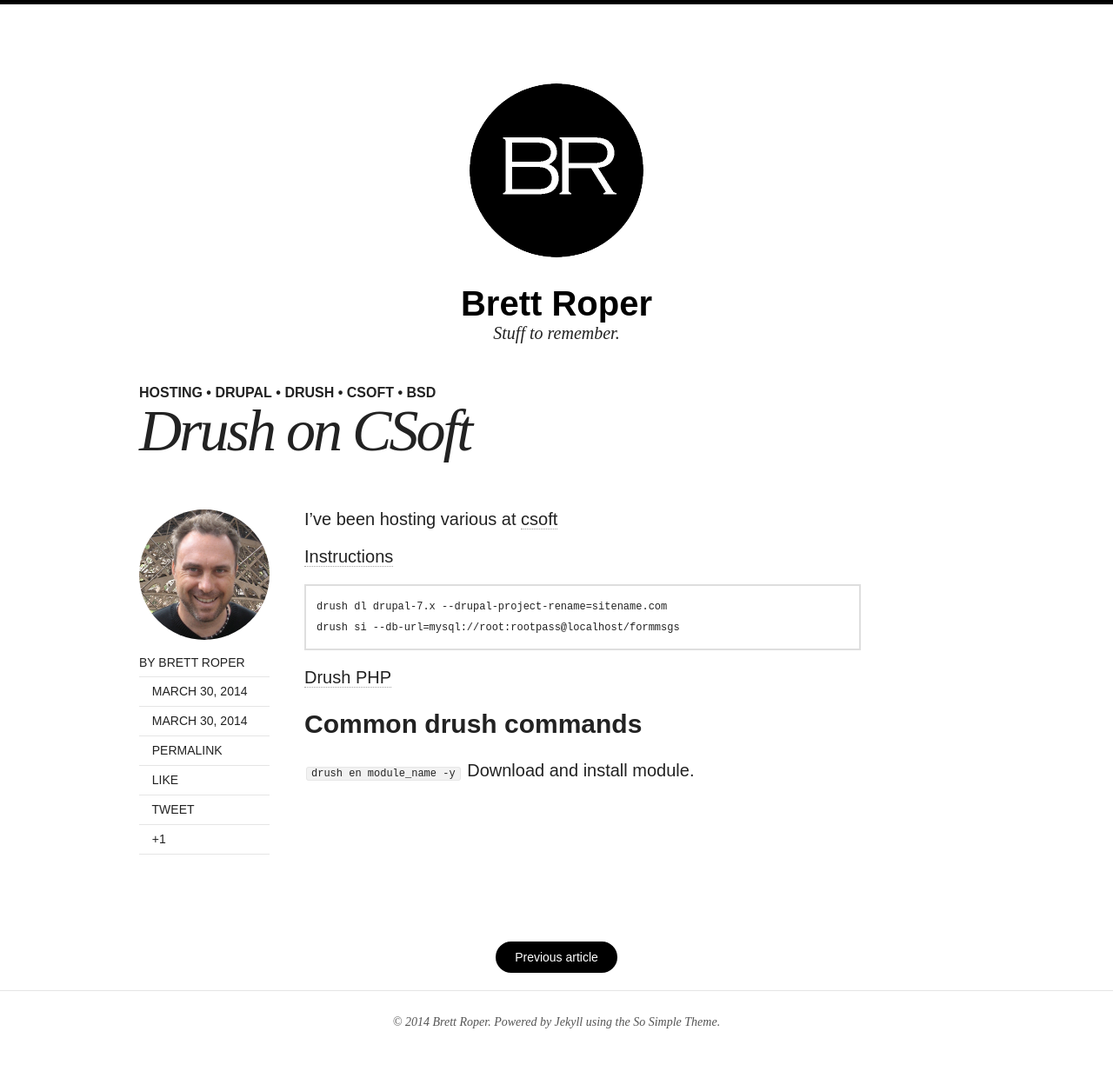
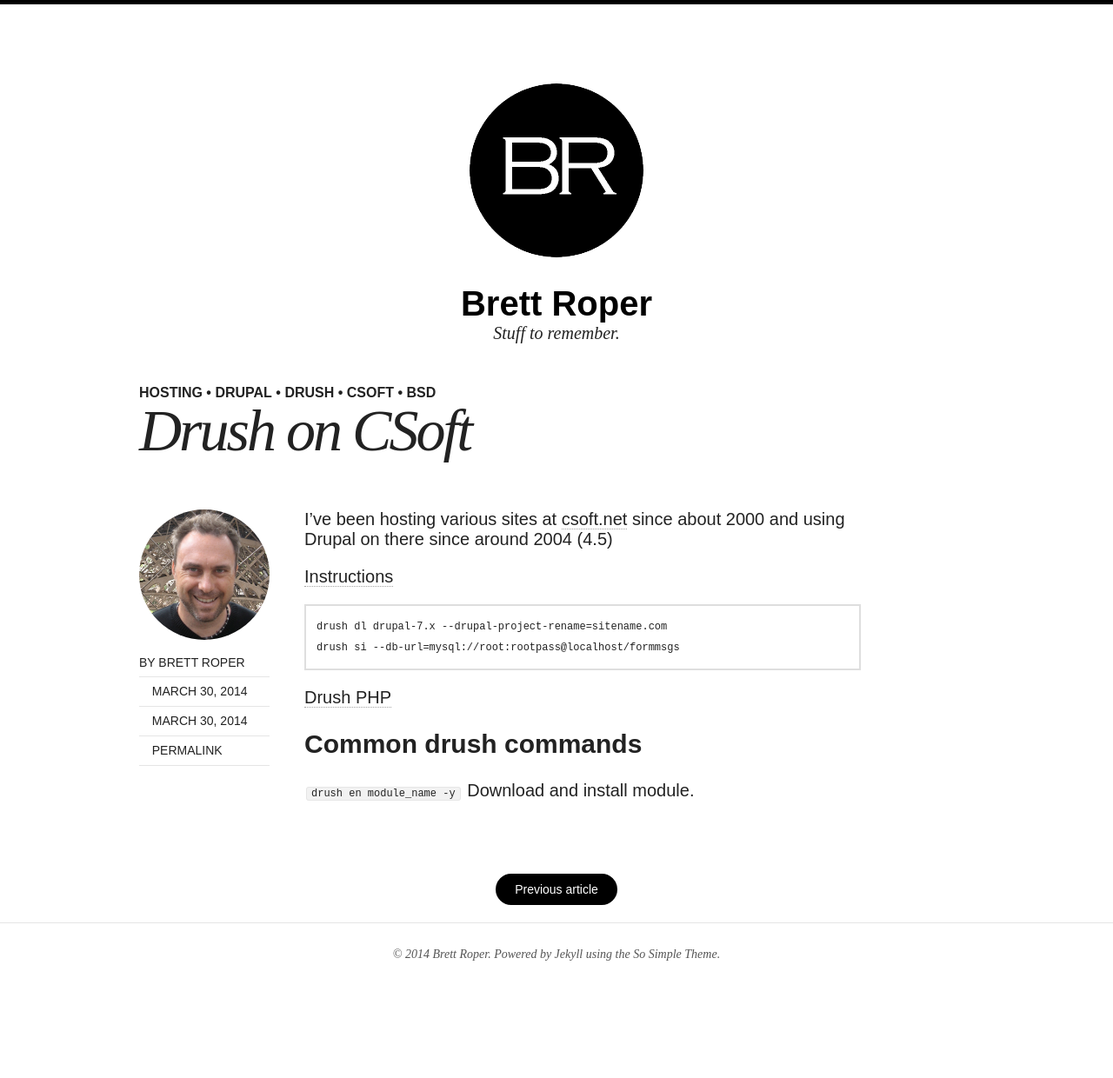
Before and after one commit to eggplantpasta/eggplantpasta.github.io, a Jekyll site: the page built from _posts/2014-03-30-drush-on-csoft.md, in a window 1280 px wide. Shown: the whole page at 87% size. Built offline with Jekyll 4.4.1, drawn with Linux system fonts in a browser that asks for light colours; nearby versions of some CDN libraries; after the commit the page ends 1162 px from its top, so only the background shows below that.

Commit message:
article changes

```diff
--- a/_posts/2014-03-30-drush-on-csoft.markdown
+++ b/_posts/2014-03-30-drush-on-csoft.md
@@ -5,10 +5,10 @@
 modified: 2014-03-30
 category: articles
 tags: [hosting, drupal, drush, csoft, BSD]
-share: true
+share: false
 ---
 
-I've been hosting various at [csoft](https://www.csoft.net)
+I've been hosting various sites at [csoft.net](https://www.csoft.net) since about 2000 and using Drupal on there since around 2004 (4.5)
 
 
 [Instructions](http://definitivedrupal.org/erratum/download-drupal-then-change-directory-not-other-way-around)
```
Also changed, not shown: _posts/2014-03-29-getting-started-with-media-temple.md (renamed from _posts/2014-03-29-getting-started-with-media-temple.markdown).
